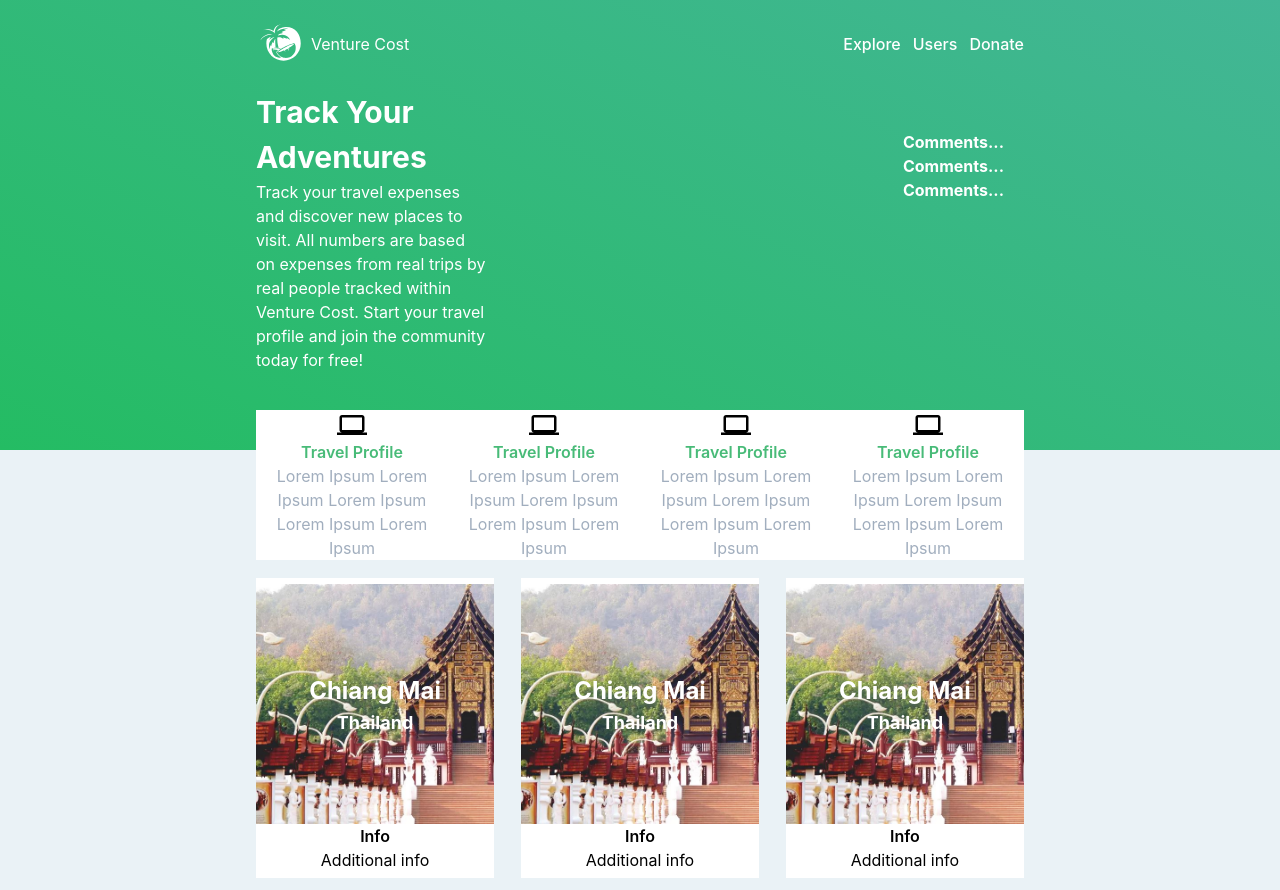
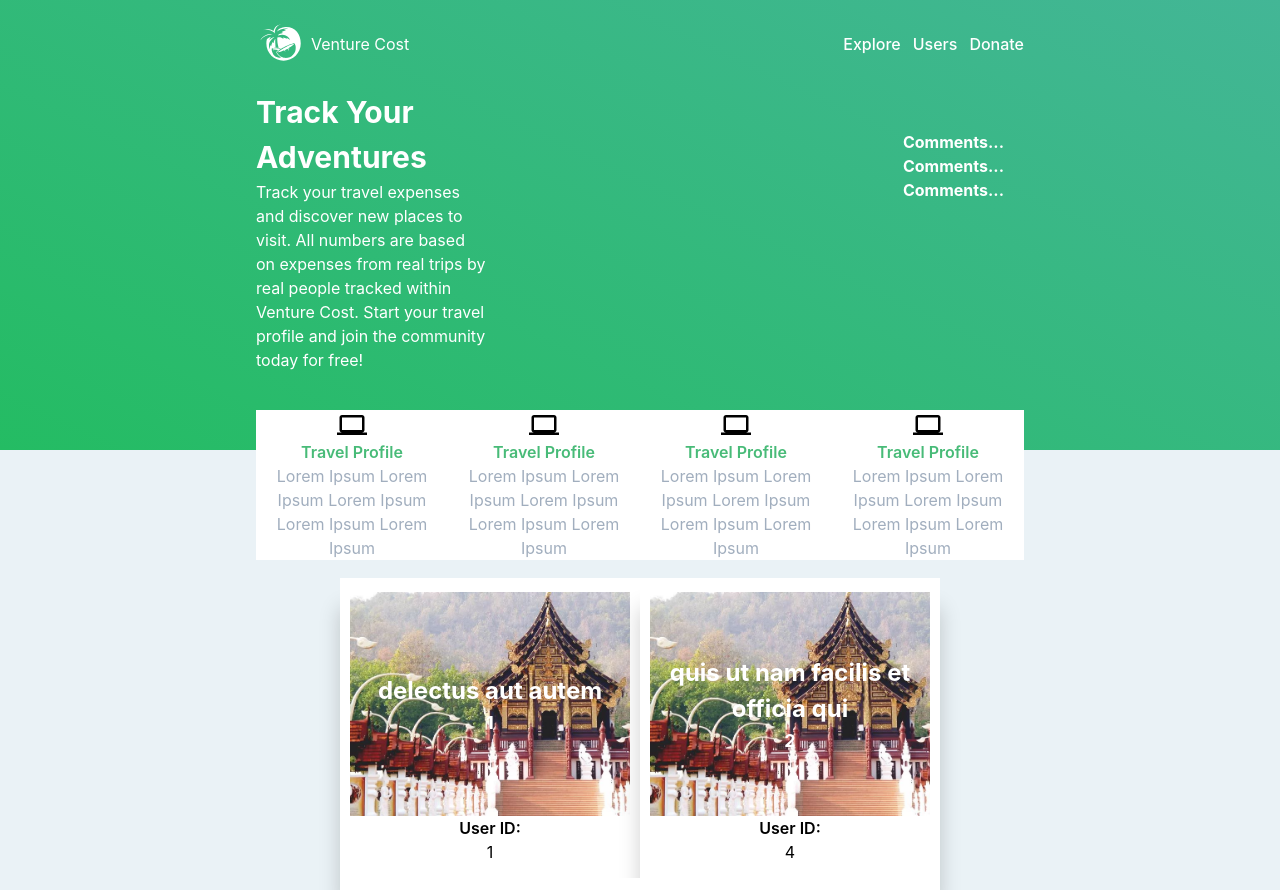
Before and after one commit to rijad998/tailwind-first-app, a React (Create React App) app in the folder first-tailwind-app/: page / in a window 1280 px wide. Shown: the top 890 px of the page. Built offline with nearby package versions, Linux system fonts and the light colour scheme.

Commit message:
Data update

```diff
--- a/first-tailwind-app/src/components/Cities.js
+++ b/first-tailwind-app/src/components/Cities.js
@@ -5,38 +5,20 @@ class Cities extends Component {
     render() {
         return (
             <div className = "pt-32 ContentWidth flex justify-between">
-                <div className="Card flex flex-col justify-center">
-                    <div className = "CardImg">
-                        <h2 className="text-2xl align-middle">Chiang Mai</h2>
-                        <h4 className="text-lg items-center">Thailand</h4>
+                <div className = "grid-row justify-center">
+                {PostData.map((postCard, index) => {
+                    return <div className="Card flex flex-col justify-center">
+                        <div className = "CardImg">
+                            <h2 className="text-2xl align-middle">{postCard.title}</h2>
+                            <h4 className="text-lg items-center">{postCard.id}</h4>
+                        </div>
+                        <div>
+                            <h3 className="font-semibold ">User ID:</h3>
+                            <p>{postCard.userId}</p>
+                        </div>
                     </div>
-                    <div>
-                        <h3 className="font-semibold ">Info</h3>
-                        <p>Additional info</p>
-                    </div>
+                })}
                 </div>
-
-                <div className="Card flex flex-col justify-center">
-                    <div className = "CardImg">
-                        <h2 className="text-2xl align-middle">Chiang Mai</h2>
-                        <h4 className="text-lg items-center">Thailand</h4>
-                    </div>
-                    <div>
-                        <h3 className="font-semibold ">Info</h3>
-                        <p>Additional info</p>
-                    </div>
-                </div>
-                <div className="Card flex flex-col justify-center">
-                    <div className = "CardImg">
-                        <h2 className="text-2xl align-middle">Chiang Mai</h2>
-                        <h4 className="text-lg items-center">Thailand</h4>
-                    </div>
-                    <div>
-                        <h3 className="font-semibold ">Info</h3>
-                        <p>Additional info</p>
-                    </div>
-                </div>
-
             </div>
         )
     }
--- a/first-tailwind-app/src/components/data/posts.json
+++ b/first-tailwind-app/src/components/data/posts.json
@@ -6,49 +6,49 @@
       "completed": false
     },
     {
-      "userId": 1,
+      "userId": 4,
       "id": 2,
       "title": "quis ut nam facilis et officia qui",
       "completed": false
     },
     {
-      "userId": 1,
+      "userId": 2,
       "id": 3,
       "title": "fugiat veniam minus",
       "completed": false
     },
     {
-      "userId": 1,
+      "userId": 5,
       "id": 4,
       "title": "et porro tempora",
       "completed": true
     },
     {
-      "userId": 1,
+      "userId": 7,
       "id": 5,
       "title": "laboriosam mollitia et enim quasi adipisci quia provident illum",
       "completed": false
     },
     {
-      "userId": 1,
+      "userId": 6,
       "id": 6,
       "title": "qui ullam ratione quibusdam voluptatem quia omnis",
       "completed": false
     },
     {
-      "userId": 1,
+      "userId": 9,
       "id": 7,
       "title": "illo expedita consequatur quia in",
       "completed": false
     },
     {
-      "userId": 1,
+      "userId": 8,
       "id": 8,
       "title": "quo adipisci enim quam ut ab",
       "completed": true
     },
     {
-      "userId": 1,
+      "userId": 12,
       "id": 9,
       "title": "molestiae perspiciatis ipsa",
       "completed": false
--- a/first-tailwind-app/src/components/posts/PostList.js
+++ b/first-tailwind-app/src/components/posts/PostList.js
@@ -1,7 +1,11 @@
 import React, {Component} from 'react';
 import PostData from '../data/posts.json'
 
+/* ----------------- */
+/* ----------------- */
 /* testna komponenta */
+/* ----------------- */
+/* ----------------- */
 
 class PostList extends Component {
     render() {
```
Also changed, not shown: first-tailwind-app/src/index.css.
